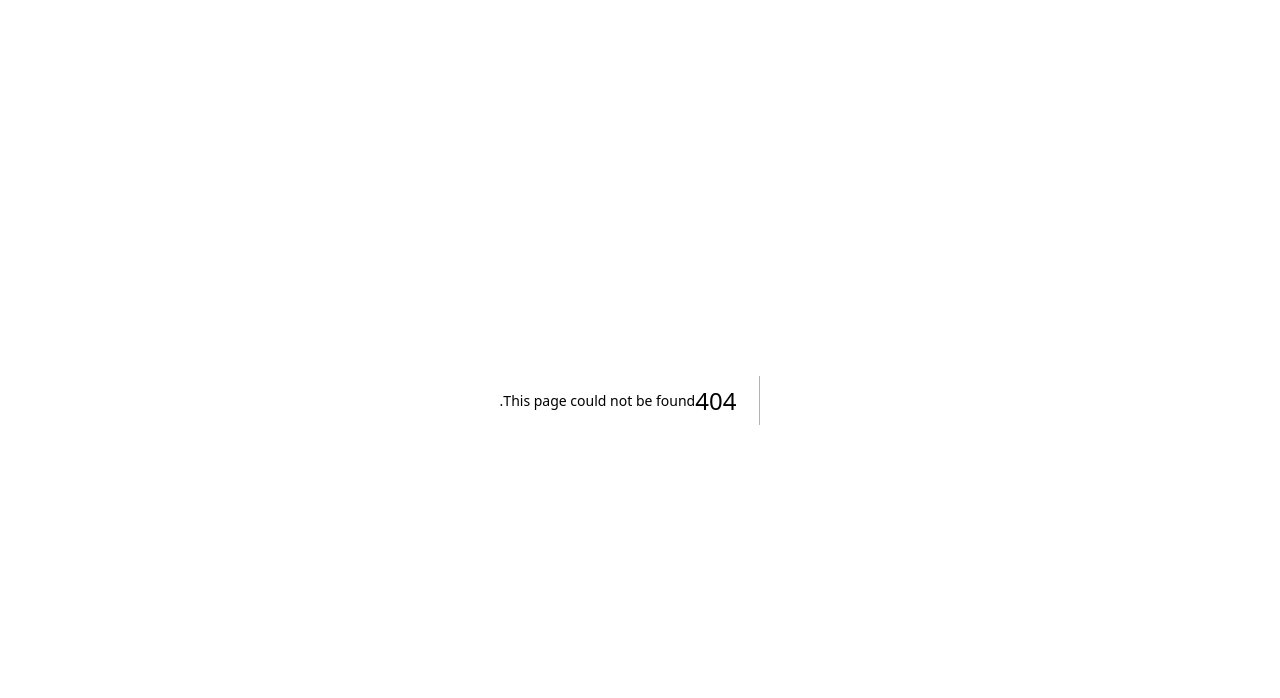
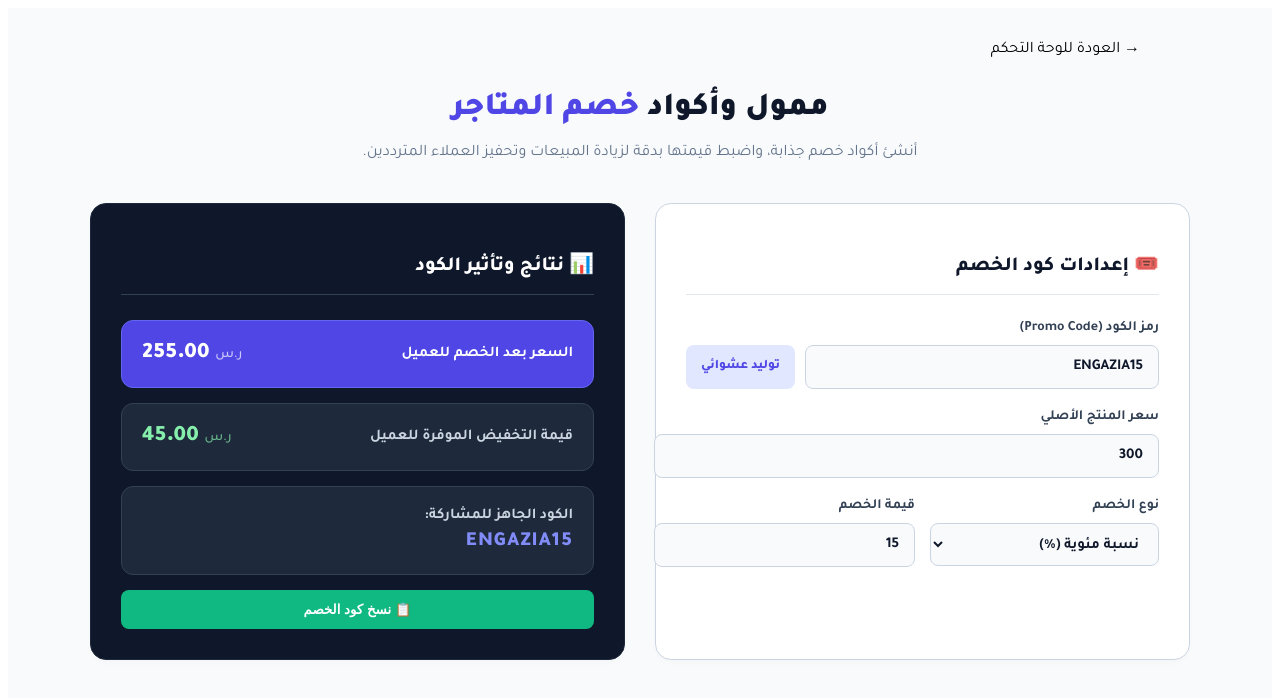
Before and after one commit to engaziasa-lang/engazia-app, a Next.js app: page /hub/promos in a window 1280 px wide. Before the commit this address had no page. Shown: the top 698 px of the page. Built offline with nearby package versions, Linux system fonts and the light colour scheme.

Commit message:
Create page.tsx

```diff
--- /dev/null
+++ b/app/hub/promos/page.tsx
@@ -0,0 +1,158 @@
+'use client';
+
+import React, { useState } from 'react';
+import Link from 'next/link';
+
+export default function PromosManager() {
+  const [originalPrice, setOriginalPrice] = useState<number>(300);
+  const [discountType, setDiscountType] = useState<'percent' | 'fixed'>('percent');
+  const [discountValue, setDiscountValue] = useState<number>(15);
+  const [promoCode, setPromoCode] = useState('ENGAZIA15');
+
+  // الحسابات
+  const discountAmount = discountType === 'percent'
+    ? (originalPrice * (discountValue / 100))
+    : discountValue;
+
+  const finalPrice = Math.max(0, originalPrice - discountAmount);
+
+  const generateRandomCode = () => {
+    const chars = 'ABCDEFGHIJKLMNOPQRSTUVWXYZ0123456789';
+    let code = 'SALE';
+    for (let i = 0; i < 4; i++) {
+      code += chars.charAt(Math.floor(Math.random() * chars.length));
+    }
+    setPromoCode(code);
+  };
+
+  const copyCode = () => {
+    navigator.clipboard.writeText(promoCode);
+    alert(`تم نسخ كود الخصم (${promoCode}) بنجاح!`);
+  };
+
+  return (
+    <div className="tool-container">
+      <style jsx global>{`
+        a { text-decoration: none !important; color: inherit !important; }
+      `}</style>
+
+      <style jsx>{`
+        @import url('https://fonts.googleapis.com/css2?family=Tajawal:wght@400;500;700;800;900&display=swap');
+
+        .tool-container { background-color: #f8fafc; min-height: 100vh; font-family: 'Tajawal', sans-serif; direction: rtl; padding: 30px 20px 70px; }
+
+        .header { max-width: 1000px; margin: 0 auto 30px; display: flex; justify-content: space-between; align-items: center; }
+        .back-btn { background: #ffffff; color: #475569; padding: 10px 20px; border-radius: 8px; font-weight: 700; font-size: 14px; border: 1px solid #cbd5e1; transition: all 0.2s; display: flex; align-items: center; gap: 8px; }
+        .back-btn:hover { background: #f1f5f9; color: #0f172a; }
+
+        .tool-title { text-align: center; margin-bottom: 40px; }
+        .tool-title h1 { font-size: 32px; font-weight: 900; color: #0f172a; margin-bottom: 10px; }
+        .tool-title span { color: #4f46e5; }
+        .tool-title p { color: #64748b; font-size: 16px; }
+
+        .main-grid { display: grid; grid-template-columns: 1fr 1fr; gap: 30px; max-width: 1100px; margin: 0 auto; }
+
+        .panel { background: #ffffff; border-radius: 16px; padding: 30px; border: 1px solid #cbd5e1; box-shadow: 0 4px 6px -1px rgba(0,0,0,0.02); }
+        .panel h2 { font-size: 20px; font-weight: 800; color: #0f172a; margin-bottom: 25px; display: flex; align-items: center; gap: 10px; border-bottom: 1px solid #e2e8f0; padding-bottom: 15px; }
+
+        .input-group { margin-bottom: 20px; }
+        .input-group label { display: block; font-size: 14px; font-weight: 700; color: #334155; margin-bottom: 8px; }
+        .input-wrapper input, .input-wrapper select { width: 100%; padding: 12px 15px; border-radius: 8px; border: 1px solid #cbd5e1; font-size: 15px; font-family: inherit; background: #f8fafc; font-weight: 700; color: #0f172a; outline: none; }
+        .input-wrapper input:focus, .input-wrapper select:focus { border-color: #4f46e5; background: #ffffff; }
+
+        .action-btn { background: #e0e7ff; color: #4f46e5; border: none; padding: 10px 15px; border-radius: 8px; font-weight: 800; cursor: pointer; transition: all 0.2s; font-family: inherit; font-size: 13px; margin-top: 8px; }
+        .action-btn:hover { background: #c7d2fe; }
+
+        .results-panel { background: #0f172a; border-color: #1e293b; color: #ffffff; }
+        .results-panel h2 { color: #ffffff; border-color: #334155; }
+
+        .result-box { background: #1e293b; padding: 20px; border-radius: 12px; margin-bottom: 15px; display: flex; justify-content: space-between; align-items: center; border: 1px solid #334155; }
+        .result-box.highlight { background: #4f46e5; border-color: #6366f1; }
+
+        .result-label { font-size: 15px; font-weight: 700; color: #cbd5e1; }
+        .highlight .result-label { color: #ffffff; }
+
+        .result-value { font-size: 22px; font-weight: 900; color: #ffffff; }
+        .result-value span { font-size: 14px; font-weight: 500; opacity: 0.7; margin-right: 5px; }
+
+        .copy-code-btn { background: #10b981; color: #ffffff; width: 100%; padding: 12px; border-radius: 8px; font-weight: 800; border: none; cursor: pointer; transition: background 0.2s; display: flex; align-items: center; justify-content: center; gap: 8px; margin-top: 15px; }
+        .copy-code-btn:hover { background: #059669; }
+
+        @media(max-width: 900px) { .main-grid { grid-template-columns: 1fr; } }
+      `}</style>
+
+      <div className="header">
+        <Link href="/hub" className="back-btn">
+          <span>→</span> العودة للوحة التحكم
+        </Link>
+      </div>
+
+      <div className="tool-title">
+        <h1>ممول وأكواد <span>خصم المتاجر</span></h1>
+        <p>أنشئ أكواد خصم جذابة، واضبط قيمتها بدقة لزيادة المبيعات وتحفيز العملاء المترددين.</p>
+      </div>
+
+      <div className="main-grid">
+        <div className="panel">
+          <h2>🎟️ إعدادات كود الخصم</h2>
+
+          <div className="input-group">
+            <label>رمز الكود (Promo Code)</label>
+            <div className="input-wrapper" style={{ display: 'flex', gap: '10px' }}>
+              <input type="text" value={promoCode} onChange={(e) => setPromoCode(e.target.value.toUpperCase())} style={{ flex: 1 }} />
+              <button onClick={generateRandomCode} className="action-btn" style={{ margin: 0 }}>توليد عشوائي</button>
+            </div>
+          </div>
+
+          <div className="input-group">
+            <label>سعر المنتج الأصلي</label>
+            <div className="input-wrapper">
+              <input type="number" value={originalPrice || ''} onChange={(e) => setOriginalPrice(Number(e.target.value))} />
+            </div>
+          </div>
+
+          <div style={{ display: 'grid', gridTemplateColumns: '1fr 1fr', gap: '15px' }}>
+            <div className="input-group">
+              <label>نوع الخصم</label>
+              <div className="input-wrapper">
+                <select value={discountType} onChange={(e) => setDiscountType(e.target.value as any)}>
+                  <option value="percent">نسبة مئوية (%)</option>
+                  <option value="fixed">مبلغ ثابت (ر.س)</option>
+                </select>
+              </div>
+            </div>
+            <div className="input-group">
+              <label>قيمة الخصم</label>
+              <div className="input-wrapper">
+                <input type="number" value={discountValue} onChange={(e) => setDiscountValue(Number(e.target.value))} />
+              </div>
+            </div>
+          </div>
+        </div>
+
+        <div className="panel results-panel">
+          <h2>📊 نتائج وتأثير الكود</h2>
+
+          <div className="result-box highlight">
+            <span className="result-label">السعر بعد الخصم للعميل</span>
+            <span className="result-value" dir="ltr">{finalPrice.toFixed(2)} <span>ر.س</span></span>
+          </div>
+
+          <div className="result-box">
+            <span className="result-label">قيمة التخفيض الموفرة للعميل</span>
+            <span className="result-value" style={{ color: '#86efac' }} dir="ltr">{discountAmount.toFixed(2)} <span>ر.س</span></span>
+          </div>
+
+          <div className="result-box" style={{ background: '#1e293b', borderColor: '#334155', flexDirection: 'column', alignItems: 'flex-start', gap: '5px' }}>
+            <span className="result-label">الكود الجاهز للمشاركة:</span>
+            <span style={{ fontSize: '20px', fontWeight: '900', color: '#818cf8', letterSpacing: '1px' }}>{promoCode}</span>
+          </div>
+
+          <button onClick={copyCode} className="copy-code-btn">
+            📋 نسخ كود الخصم
+          </button>
+        </div>
+      </div>
+    </div>
+  );
+}
```
